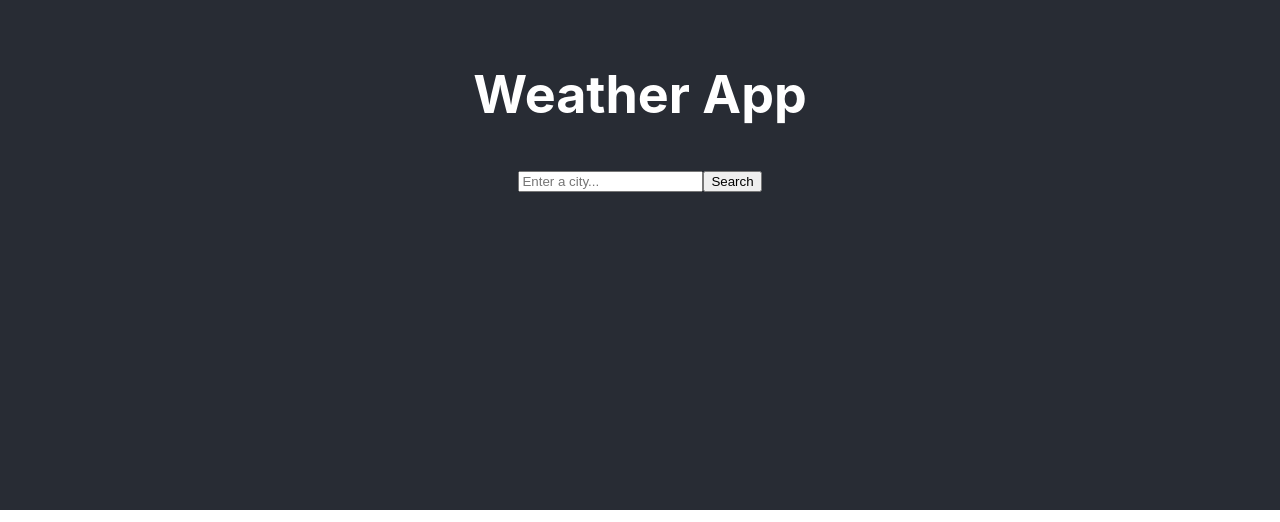
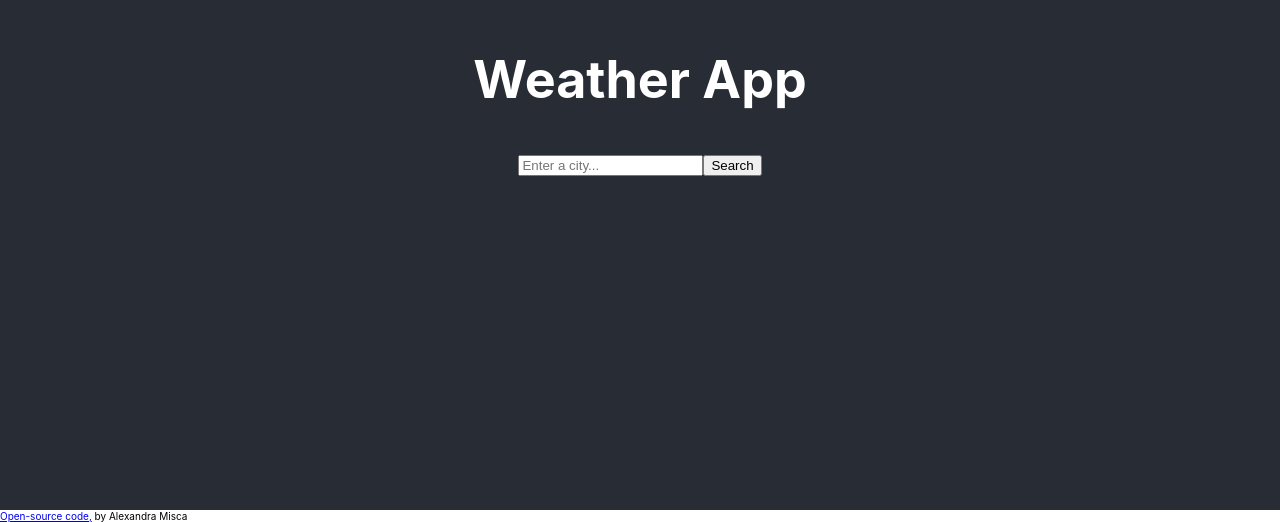
Before and after one commit to allemisca/React-Application, a React (Create React App) app: page / in a window 1280 px wide. Shown: the part 290-812 px from the top of the page. Built offline with nearby package versions, Linux system fonts and the light colour scheme.

Commit message:
Added source-code

```diff
--- a/src/App.css
+++ b/src/App.css
@@ -28,6 +28,11 @@
   color: #61dafb;
 }
 
+.source-code {
+  font-size: 10px;
+  text-align: left;
+}
+
 @keyframes App-logo-spin {
   from {
     transform: rotate(0deg);
--- a/src/App.js
+++ b/src/App.js
@@ -7,7 +7,12 @@ function App() {
       <header className="App-header">
         <h1>Weather App</h1>
         <Weather />
+        <br />
       </header>
+
+      <div className="source-code">
+        <a href="#">Open-source code,</a> by Alexandra Misca
+      </div>
     </div>
   );
 }
```
